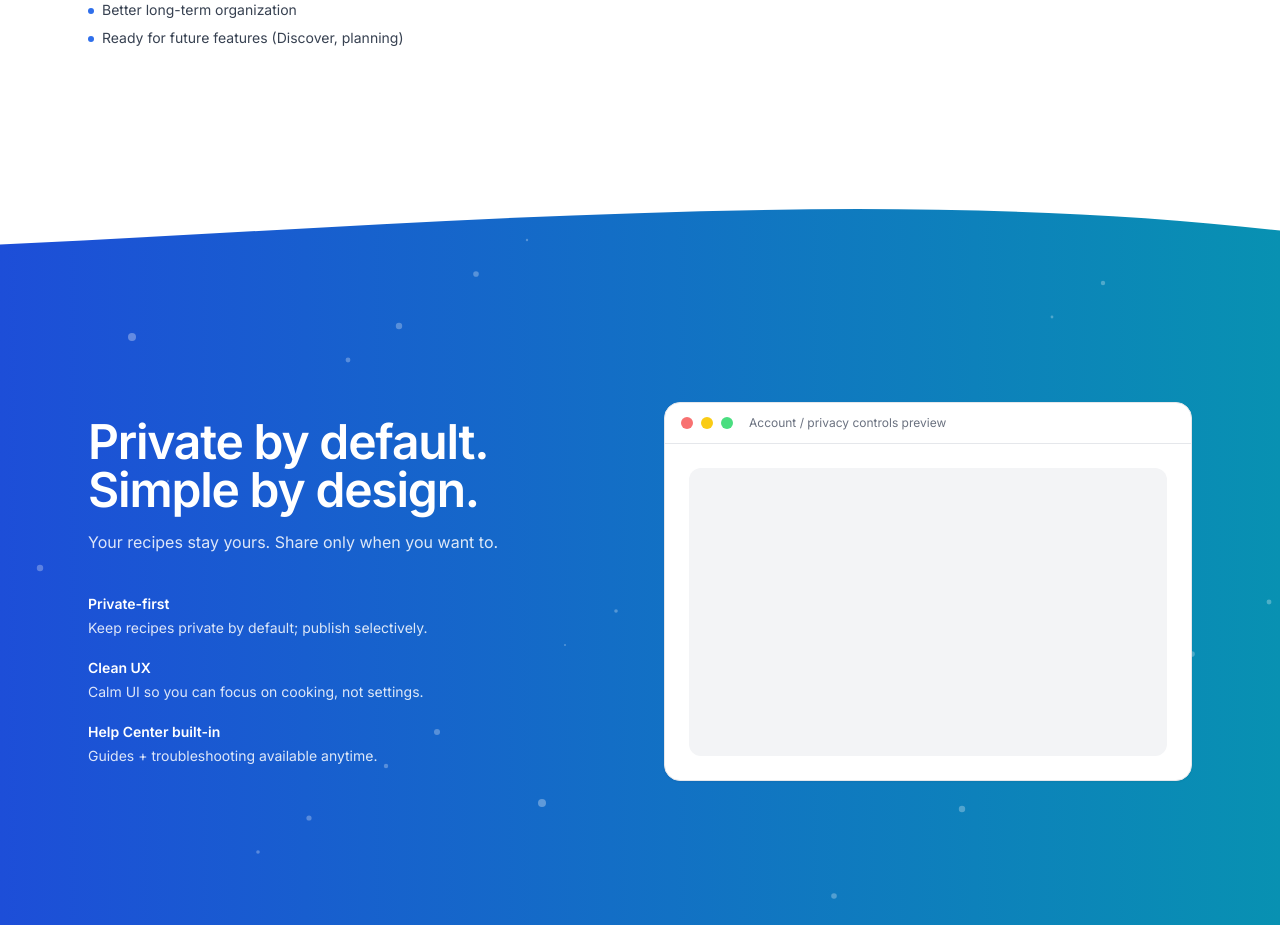
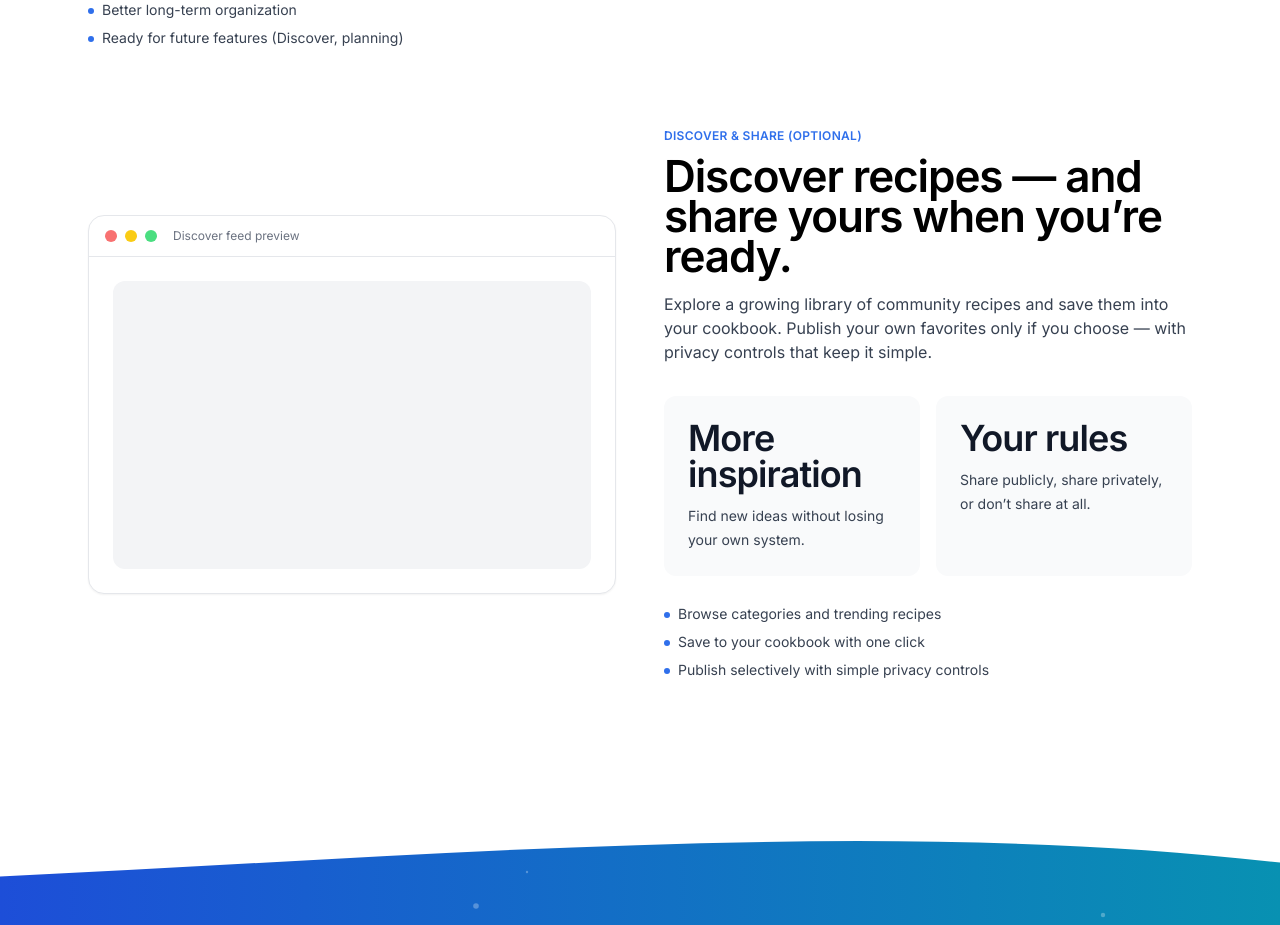
Before and after one commit to pschonffeldt/recetapp, a Next.js app: page / in a window 1280 px wide. Shown: the part 3320-4245 px from the top of the page. Built offline with nearby package versions, Linux system fonts and the light colour scheme; a web font is replaced by a local one.

Commit message:
feat(marketing,features): add Discover section
- Add a new feature highlight section for Discover
- Explain how users can browse community recipes and import them easily
- Strengthen the Features page with clearer value and product storytelling

```diff
--- a/app/(outsideapp)/(marketing)/page.tsx
+++ b/app/(outsideapp)/(marketing)/page.tsx
@@ -258,6 +258,55 @@ export default function Page() {
           </div>
           <div className="flex justify-start lg:justify-end">
             <AppMock label="Ingredient structure preview" />
+          </div>
+        </div>
+        {/* Feature 4 (Discover) */}
+        {/* Feature 4 (Discover) — flipped like Feature 2 */}
+        <div className="mt-20 grid gap-12 lg:grid-cols-2 lg:items-center">
+          <div className="lg:order-2">
+            <p className="text-xs font-semibold uppercase tracking-wide text-blue-600">
+              Discover & share (optional)
+            </p>
+
+            <h3 className="mt-3 text-4xl font-semibold tracking-tight md:text-[2.75rem]">
+              Discover recipes — and share yours when you’re ready.
+            </h3>
+
+            <p className="mt-4 text-sm leading-6 text-gray-700 md:text-base">
+              Explore a growing library of community recipes and save them into
+              your cookbook. Publish your own favorites only if you choose —
+              with privacy controls that keep it simple.
+            </p>
+
+            <div className="mt-8 grid gap-4 md:grid-cols-2">
+              <StatCard
+                value="More inspiration"
+                label="Find new ideas without losing your own system."
+              />
+              <StatCard
+                value="Your rules"
+                label="Share publicly, share privately, or don’t share at all."
+              />
+            </div>
+
+            <div className="mt-7 space-y-2 text-sm text-gray-700">
+              <div className="flex gap-2">
+                <span className="mt-2 h-1.5 w-1.5 rounded-full bg-blue-600" />
+                <span>Browse categories and trending recipes</span>
+              </div>
+              <div className="flex gap-2">
+                <span className="mt-2 h-1.5 w-1.5 rounded-full bg-blue-600" />
+                <span>Save to your cookbook with one click</span>
+              </div>
+              <div className="flex gap-2">
+                <span className="mt-2 h-1.5 w-1.5 rounded-full bg-blue-600" />
+                <span>Publish selectively with simple privacy controls</span>
+              </div>
+            </div>
+          </div>
+
+          <div className="flex justify-start lg:order-1">
+            <AppMock label="Discover feed preview" />
           </div>
         </div>
       </section>
```
